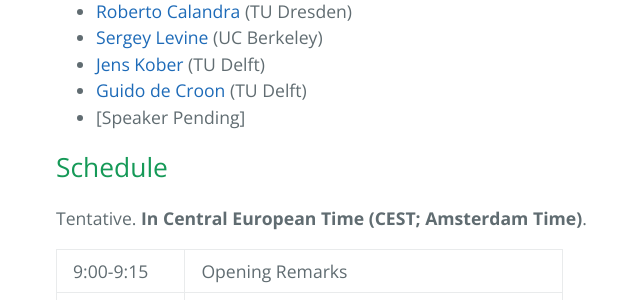
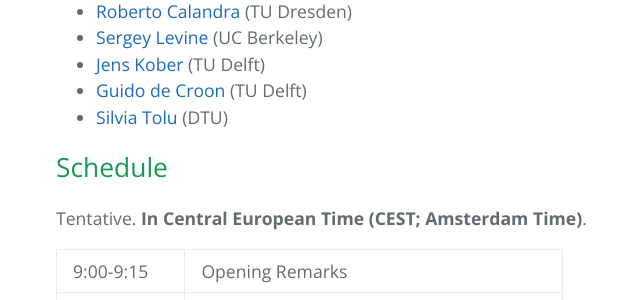
Before and after one commit to airlab-tilburg/ai4robotics-workshop, a Jekyll site: the page built from index.md, in a window 1280 px wide and 900 px high, scrolled down 1512 px. Shown: the part 155-455 px from the top of the window, without its empty margins (168-808 px from the left). Built offline with Jekyll 4.4.1, drawn with Linux system fonts in a browser that asks for light colours.

Commit message:
speaker - silvia tolu

```diff
--- a/index.md
+++ b/index.md
@@ -41,7 +41,7 @@ Everybody is encouraged to submit and present a poster. Topics of interest inclu
 * [Sergey Levine](https://people.eecs.berkeley.edu/~svlevine) (UC Berkeley)
 * [Jens Kober](http://www.jenskober.de) (TU Delft)
 * [Guido de Croon](http://www.bene-guido.eu/wordpress/) (TU Delft)
-* [Speaker Pending]
+* [Silvia Tolu](https://www.dtu.dk/english/Person/cwis?id=102697&tab=1&entity=profile) (DTU)
 
 
 <div id="schedule" />
```
